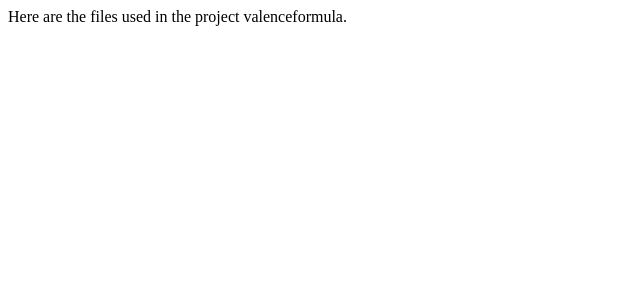
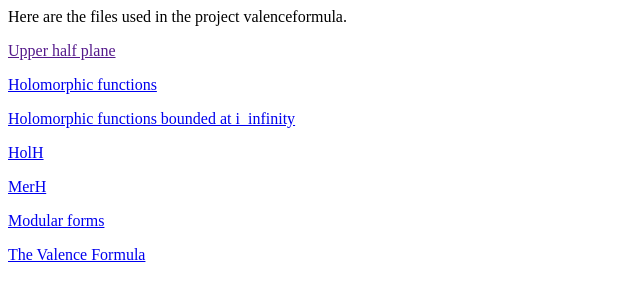
Before and after one commit to ferrandf/valenceformula, a plain HTML site: page index.html in a window 1280 px wide. Shown: the whole page, without its empty margins (0-640 px from the left). Drawn offline with Linux system fonts and the light colour scheme.

Commit message:
Update index.html

```diff
--- a/index.html
+++ b/index.html
@@ -4,5 +4,12 @@
     </head>
     <body>
         <p>Here are the files used in the project valenceformula.</p>
+        <p><a href = ""target="_blank">Upper half plane</p>
+        <p><a href = "https://ferrandf.github.io/valenceformula/#url=https%3A%2F%2Fraw.githubusercontent.com%2Fferrandf%2Fvalenceformula%2Fmain%2Fsrc%2Fholomorphic_functions.lean"target="_blank">Holomorphic functions</p>
+        <p><a href = "https://ferrandf.github.io/valenceformula/#url=https%3A%2F%2Fraw.githubusercontent.com%2Fferrandf%2Fvalenceformula%2Fmain%2Fsrc%2Fhol_bdd.lean"target="_blank">Holomorphic functions bounded at i_infinity</p>
+        <p><a href = "https://ferrandf.github.io/valenceformula/#url=https%3A%2F%2Fraw.githubusercontent.com%2Fferrandf%2Fvalenceformula%2Fmain%2Fsrc%2Fholh.lean"target="_blank">HolH</p>
+        <p><a href = "https://ferrandf.github.io/valenceformula/#url=https%3A%2F%2Fraw.githubusercontent.com%2Fferrandf%2Fvalenceformula%2Fmain%2Fsrc%2Fmerh.lean"target="_blank">MerH</p>
+        <p><a href = "https://ferrandf.github.io/valenceformula/#url=https%3A%2F%2Fraw.githubusercontent.com%2Fferrandf%2Fvalenceformula%2Fmain%2Fsrc%2Fmod_f.lean"target="_blank">Modular forms</p>
+        <p> <a href="https://ferrandf.github.io/valenceformula/#url=https%3A%2F%2Fraw.githubusercontent.com%2Fferrandf%2Fvalenceformula%2Fmain%2Fsrc%2Fvalence_formula.lean"target="_blank">The Valence Formula</a> </p>
     </body>
 </html>
```
